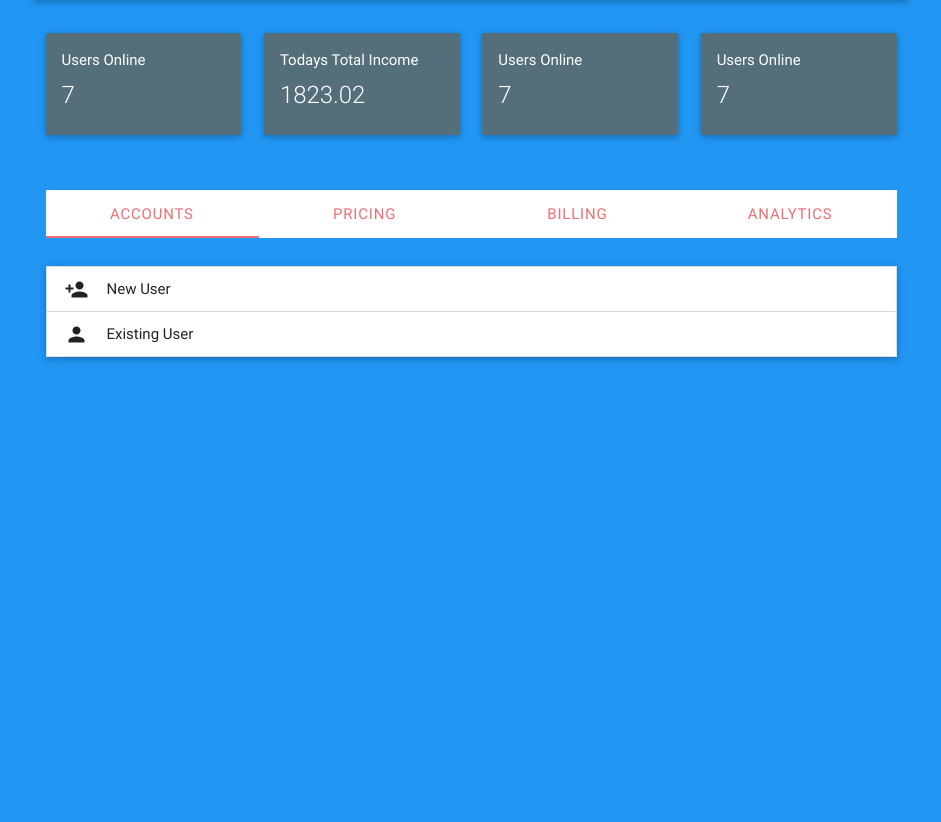
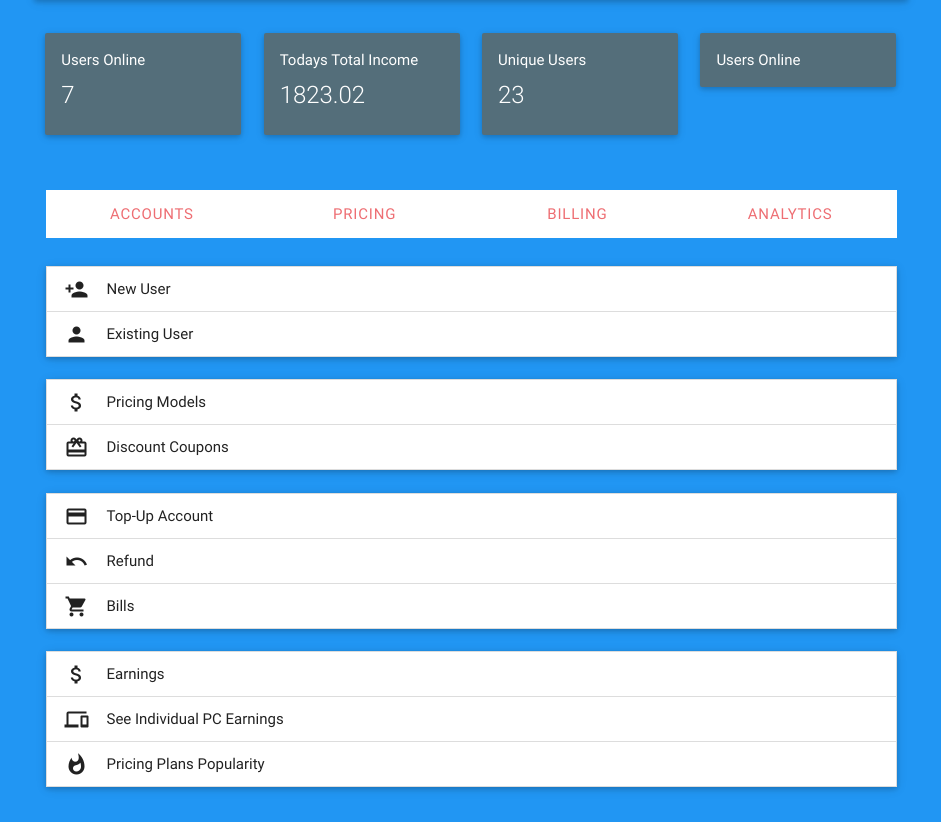
Before and after one commit to khannasarthak/StealthSoftware, a PHP site: page /application.php in a window 1280 px wide. Shown: the part 73-895 px from the top of the page, without its empty margins (169-1110 px from the left). Before the commit the page ends 435 px from the top, so only its background shows below. Run offline with PHP 8.4, Linux system fonts and the light colour scheme; the visitor is signed in with stand-in values (Sample User, id 1); some libraries are stand-ins or nearby versions.

Commit message:
application.php under construction

```diff
--- a/webapp/application.php
+++ b/webapp/application.php
@@ -1,7 +1,7 @@
 <?php session_start(); if(empty($_SESSION[ 'user_name'])) {echo "inside if"; echo $_SESSION[ 'user_name']; header( 'Location: index.php'); } ?>
 
 <!DOCTYPE html>
-<html>
+<html ng-app="stealth">
 
 <head>
     <link type="text/css" rel=stylesheet href="css/materialize.css" media="screen,projection">
@@ -10,15 +10,13 @@
 
     <!--<script type="text/javascript" src="js/init.js"></script>-->
     <script src="js/jquery.min.js"></script>
+    <script src="https://ajax.googleapis.com/ajax/libs/angularjs/1.3.8/angular.min.js"></script>
+    <script src="js/controllers.js"></script>
     <script>
         $(document).ready(function () {
             $('.collapsible').collapsible();
             $('ul.tabs').tabs();
-        });
-        $(document).ready(function () {
-            // the "href" attribute of .modal-trigger must specify the modal ID that wants to be triggered
             $('.modal-trigger').leanModal();
-
         });
     </script>
 
@@ -28,7 +26,7 @@
 
 <body class="blue">
     <div class="container">
-        <div class="row fadeInDown" id="navBar">
+        <div class="row animated fadeInDown" id="navBar">
             <nav class="white">
                 <div class="nav-wrapper">
                     <a class="brand-logo left grey-text">&nbsp;&nbsp;Stealth</a>
@@ -42,11 +40,11 @@
                 </div>
             </nav>
         </div>
-        <div class="row" id="displaycards">
+        <div class="row animated flipInX" id="displaycards">
 
             <div class="col s3"><span class="flow-text"></span>
                 <div class="row">
-                    <div class="col s3 m12">
+                    <div class="col s3 m12" ng-controller="usersOnline">
                         <div class="card blue-grey darken-1">
                             <div class="card-content white-text">
                                 <p>Users Online</p>
@@ -61,7 +59,7 @@
             <div class="col s3"><span class="flow-text"></span>
 
                 <div class="row">
-                    <div class="col s3 m12">
+                    <div class="col s3 m12" ng-controller="totalIncome">
                         <div class="card blue-grey darken-1">
                             <div class="card-content white-text">
                                 <p>Todays Total Income</p>
@@ -77,11 +75,11 @@
             <div class="col s3"><span class="flow-text"></span>
 
                 <div class="row">
-                    <div class="col s3 m12">
+                    <div class="col s3 m12" ng-controller="uniqueUsers">
                         <div class="card blue-grey darken-1">
                             <div class="card-content white-text">
-                                <p>Users Online</p>
-                                <span class="card-title">7</span>
+                                <p>Unique Users</p>
+                                <span class="card-title">23</span>
 
                             </div>
 
@@ -93,11 +91,11 @@
             <div class="col s3"><span class="flow-text"></span>
 
                 <div class="row">
-                    <div class="col s6 m12">
+                    <div class="col s6 m12" ng-controller="something">
                         <div class="card blue-grey darken-1">
                             <div class="card-content white-text">
                                 <p>Users Online</p>
-                                <span class="card-title">7</span>
+                                <span class="card-title"></span>
 
                             </div>
 
@@ -110,7 +108,7 @@
 
 
         </div>
-        <div class="row">
+        <div class="row animated fadeIn">
             <div class="col s12">
                 <ul class="tabs">
                     <li class="tab col s3"><a href="#test1">Accounts</a>
@@ -127,7 +125,7 @@
             </div>
         </div>
         <div class="row">
-            <div id="test1" class="col s12 fadeInUp">
+            <div id="test1" class="col s12 animated fadeInUp">
                 <ul class="collapsible">
                     <li>
                         <div class="collapsible-header"><i class="mdi-social-person-add"></i>New User</div>
@@ -185,7 +183,7 @@
                 </ul>
 
             </div>
-            <div id="test2" class="col s12 fadeInUp">
+            <div id="test2" class="col s12 animated fadeInUp">
                 <ul class="collapsible">
                     <li>
                         <div class="collapsible-header"><i class="mdi-editor-attach-money"></i>Pricing Models</div>
@@ -201,7 +199,7 @@
                     </li>
                 </ul>
             </div>
-            <div id="test3" class="col s12 fadeInUp">
+            <div id="test3" class="col s12 animated fadeInUp">
                 <ul class="collapsible">
                     <li>
                         <div class="collapsible-header"><i class="mdi-action-payment"></i>Top-Up Account</div>
@@ -224,7 +222,7 @@
 
                 </ul>
             </div>
-            <div id="test4" class="col s12 fadeInUp">
+            <div id="test4" class="col s12 animated fadeInUp">
 
                 <ul class="collapsible">
                     <li>
@@ -251,12 +249,6 @@
             </div>
         </div>
     </div>
-
-
-
-
-
-    <!-- <script type="text/javascript" src="js/prism.js"></script>-->
     <script type="text/javascript" src="js/materialize.js"></script>
 </body>
 
```
Also changed, not shown: webapp/js/controllers.js (added).
